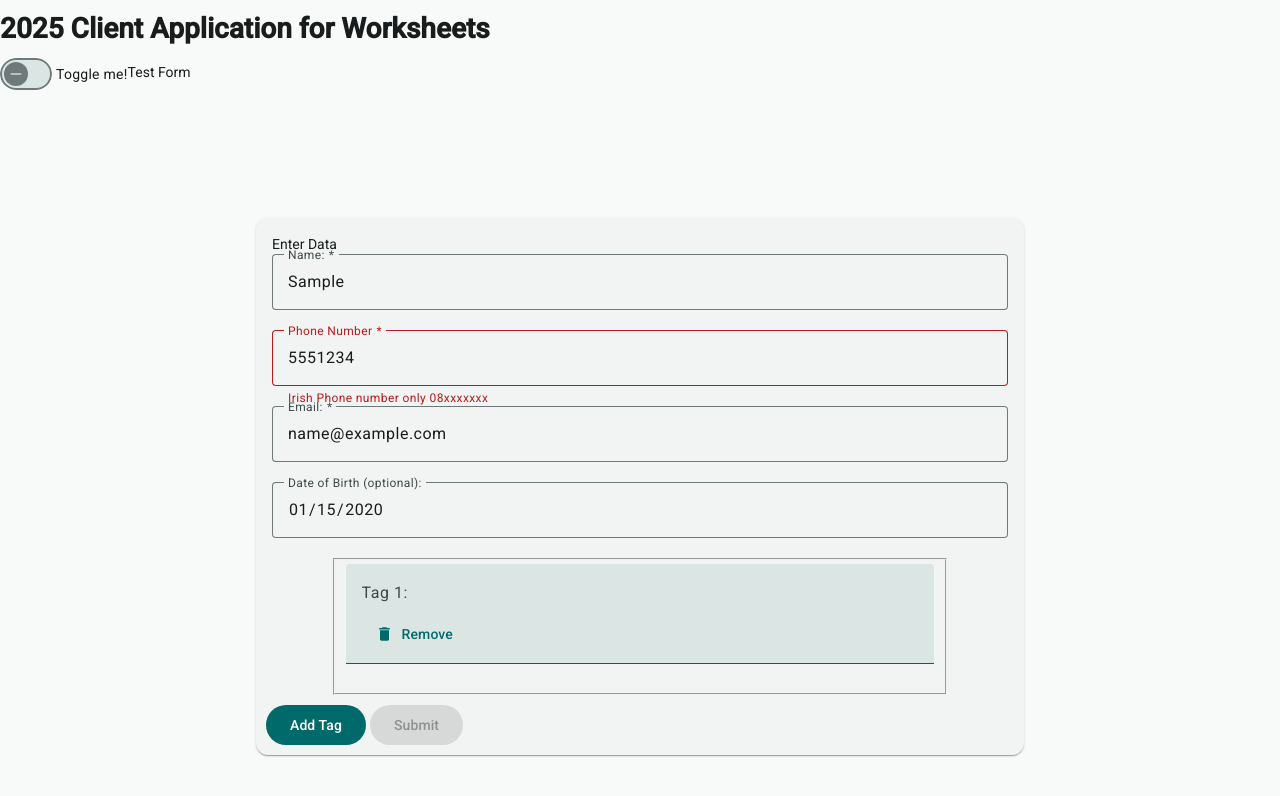
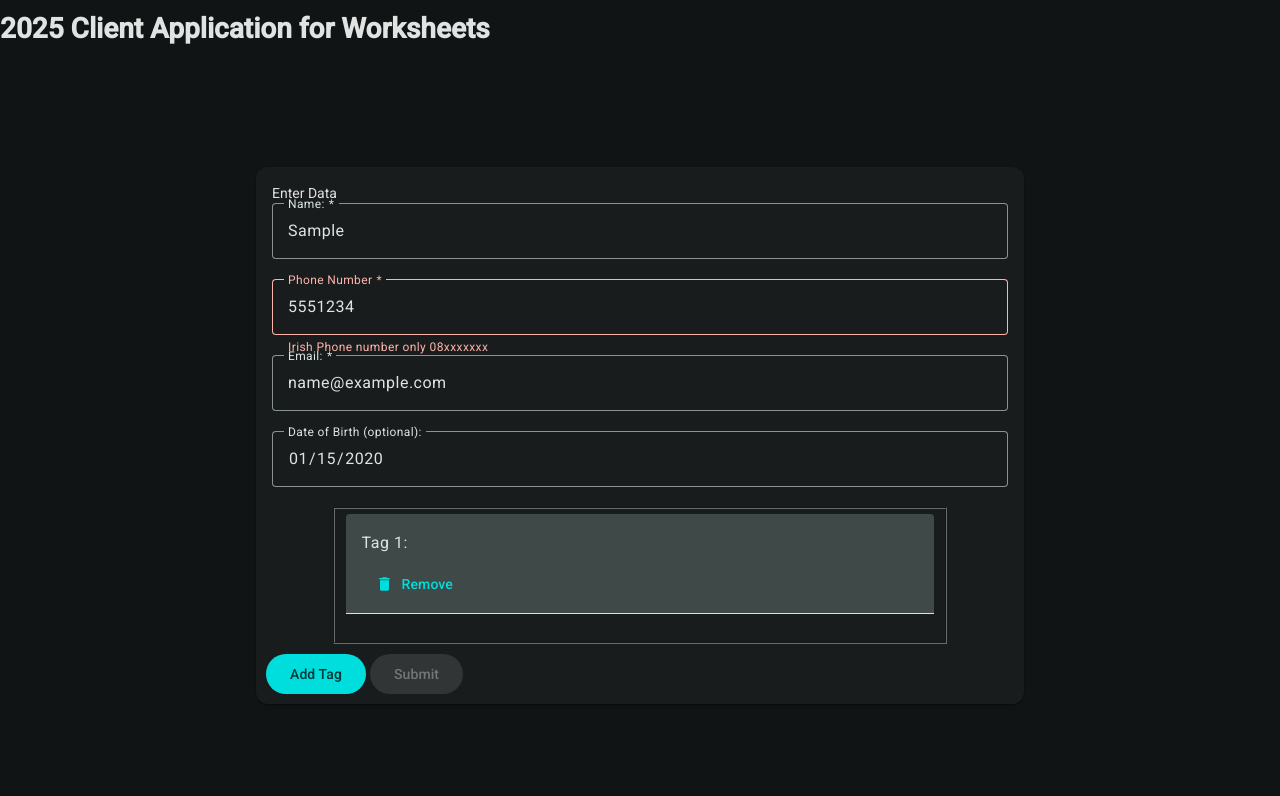
Before and after one commit to ulestrange/angularWS, an Angular app: page /form in a window 1280 px wide. Both pictures are taken after typing "Sample", "5551234", "name@example.com", "2020-01-15" into the empty fields and a click on the button "Add Tag". Shown: the top 796 px of the page. Built offline with nearby package versions, Linux system fonts and the light colour scheme.

Commit message:
added type=button to remove button in form to prevent default submission

```diff
--- a/src/app/app.html
+++ b/src/app/app.html
@@ -8,7 +8,6 @@
 
 <h1>2025 Client Application for Worksheets</h1>
 
-<mat-slide-toggle>Toggle me!</mat-slide-toggle>
 
 
 <router-outlet />
--- a/src/app/test-form/test-form.html
+++ b/src/app/test-form/test-form.html
@@ -1,4 +1,4 @@
-Test Form
+
 
 <form [formGroup]="userForm" (ngSubmit)="onSubmit()" class="user-form">
 
@@ -63,7 +63,7 @@ Test Form
           <mat-form-field>
             <mat-label >Tag {{i+1}}:</mat-label>
             <input [formControlName]="i" placeholder="Enter tag" id="tag-{{i}}" matInput />
-            <button mat-button="button" aria-label="Remove item" (click)="removeTag(i)">
+            <button mat-button="button" type="button" aria-label="Remove item" (click)="removeTag(i)">
               <mat-icon>delete</mat-icon>
               Remove</button>
           </mat-form-field>
--- a/src/app/user-details-component/user-details-component.html
+++ b/src/app/user-details-component/user-details-component.html
@@ -13,14 +13,14 @@
 
         <p>Tags</p>
         <ol>
-            @for (tag of user.tags; track tag)
+            @for (tag of user.tags; track $index)
             {
             <li>{{tag}}</li>
             }
         </ol>
     </mat-card-content>
     <mat-card-actions>
-        <button mat-flat-button color="error" (click)="deleteUser()">Delete </button>
+        <button mat-flat-button color="error" type="button" (click)="deleteUser()">Delete </button>
 
         <button mat-raised-button (click)="editUser()">Edit User </button>
     </mat-card-actions>
@@ -28,6 +28,11 @@
 }
 @else{
 <app-test-form [user]=user> </app-test-form>
+<mat-card>
+    <mat-card-actions>
+        <button mat-raised-button (click)="cancelEdit()">Cancel changes and close form </button>
+    </mat-card-actions>
+</mat-card>
 }
 
 }
--- a/src/app/user-details-component/user-details-component.ts
+++ b/src/app/user-details-component/user-details-component.ts
@@ -55,4 +55,8 @@ export class UserDetailsComponent {
     this.showForm = true;
   }
 
+  cancelEdit(): void{
+    this.showForm = false;
+  }
+
 }
--- a/src/styles.scss
+++ b/src/styles.scss
@@ -21,7 +21,7 @@ body {
   // Default the application to a light color theme. This can be changed to
   // `dark` to enable the dark color theme, or to `light dark` to defer to the
   // user's system settings.
-  color-scheme: light;
+  color-scheme: dark;
 
   // Set a default background, font and text colors for the application using
   // Angular Material's system-level CSS variables. Learn more about these
```
